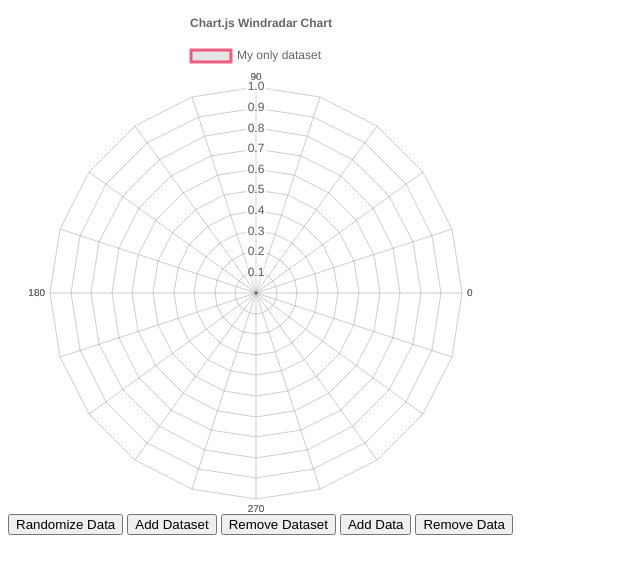
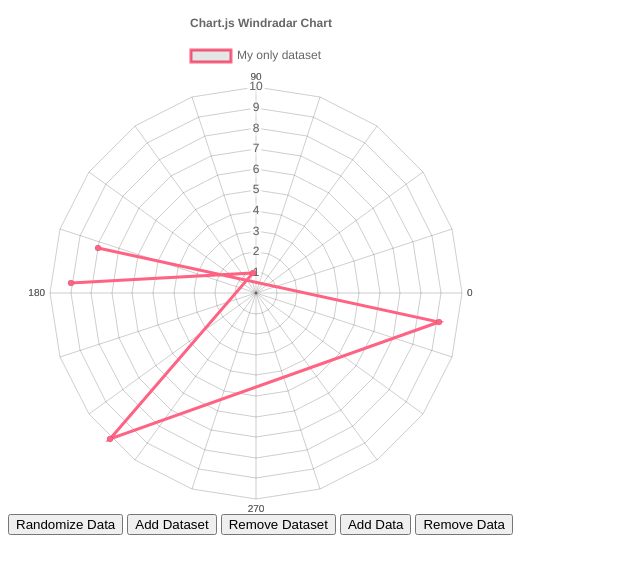
Before and after one commit to B0H95/ExJobb, a website: page chart.js/samples/windradar/windradar.html in a window 1280 px wide. Both pictures are taken after a click on the button "Randomize Data". Shown: the whole page, without its empty margins (0-640 px from the left). Drawn offline with Linux system fonts and the light colour scheme.

Commit message:
FINAL FIX FFS

```diff
--- a/chart.js/samples/windradar/windradar.html
+++ b/chart.js/samples/windradar/windradar.html
@@ -25,7 +25,7 @@
     <button id="removeData">Remove Data</button>
     <script>
     var randomScalingFactor = function() {
-        return Math.round(Math.round() * 10);
+        return Math.round(Math.random() * 10);
     };
 
 	var randomDegree = function() {
```
